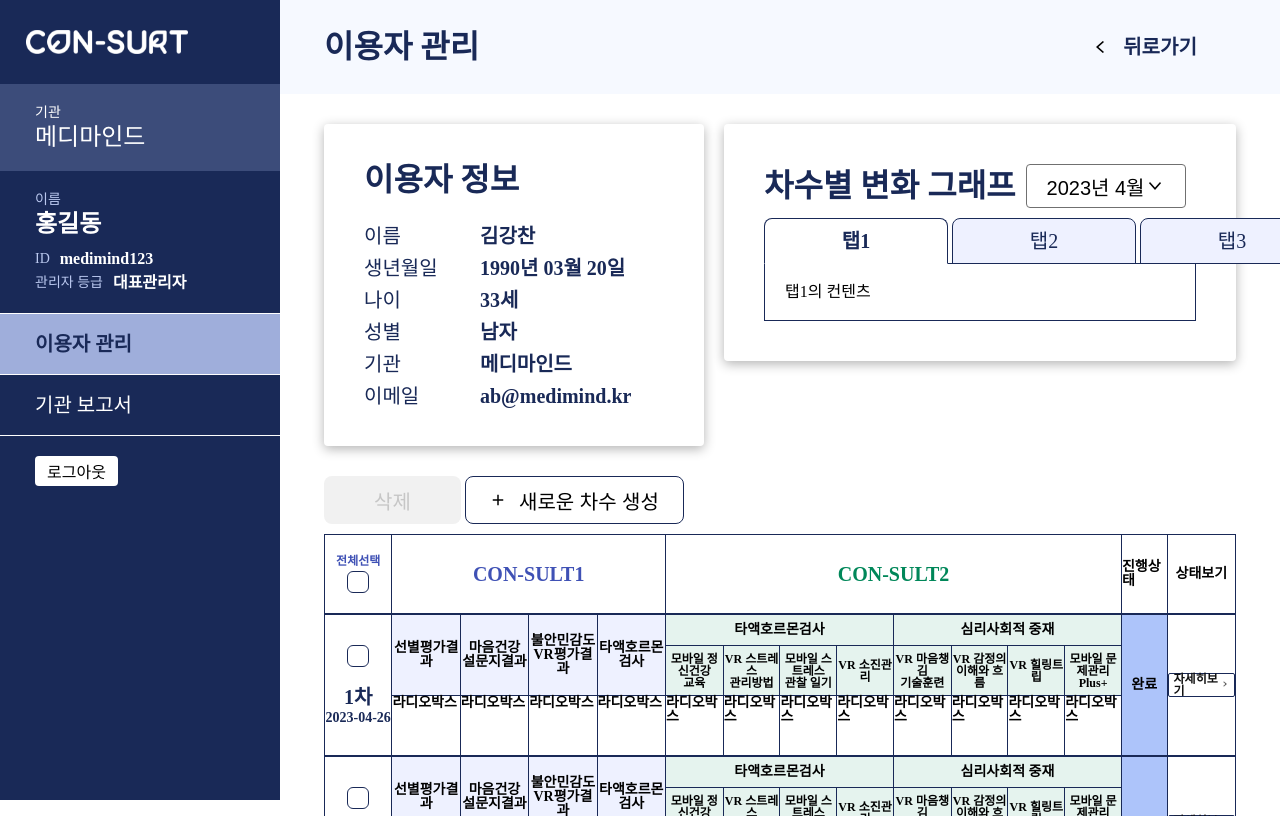
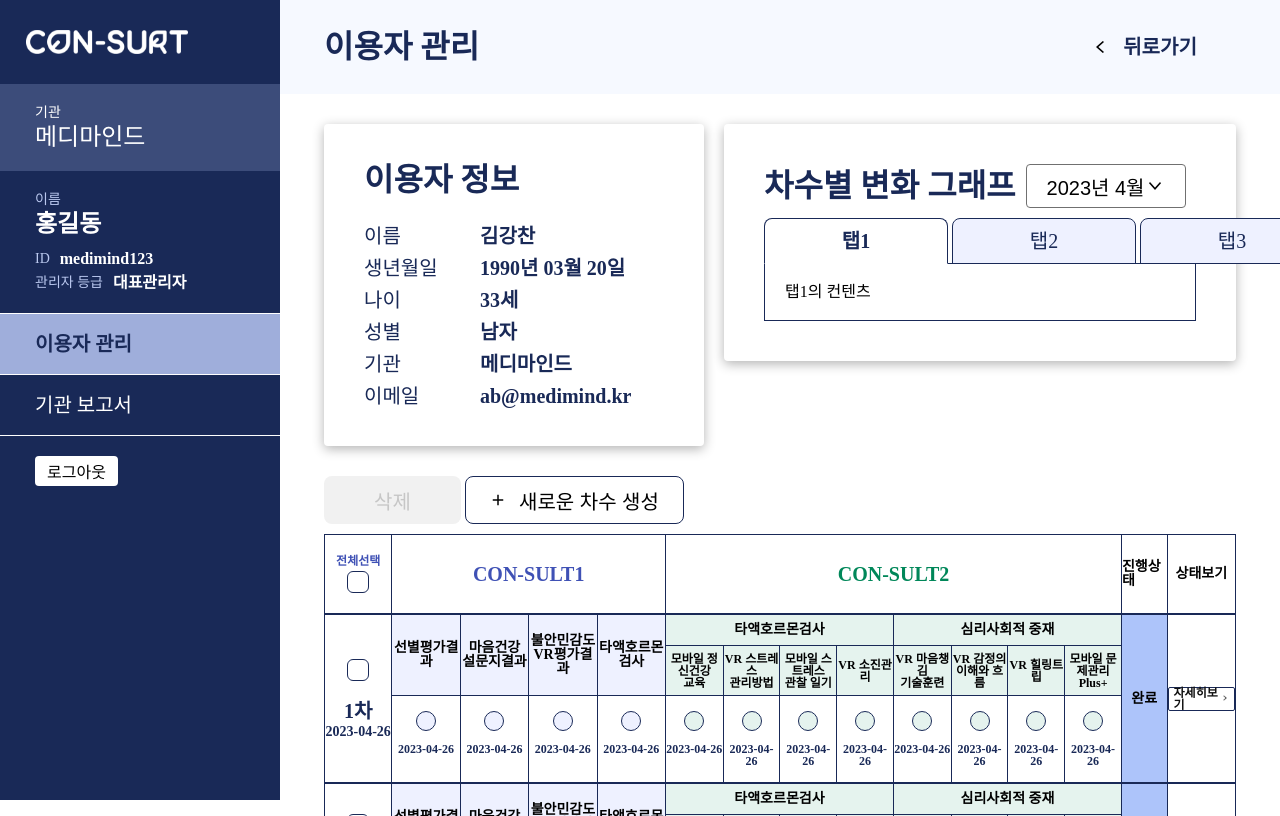
Before and after one commit to osang4664/mypjt, a React (Create React App) app: page /pages/consult2/manage6 in a window 1280 px wide. Built offline with nearby package versions, Linux system fonts and the light colour scheme.

Commit message:
win marked 추가

```diff
--- a/src/App.tsx
+++ b/src/App.tsx
@@ -21,6 +21,7 @@
 import GuideTextfield from './guide/guide_textfield';
 import GuideTabs from './guide/guide_tabs';
 import GuideUserinfoWrap from './guide/guide_userinfo-wrap';
+import GuideMarked from './guide/guide_marked';
 
 import Main from './pages/main';
 import PageList from './pages/page_list';
@@ -49,6 +50,7 @@
       <Route path="/guide/guide_textfield" element={<GuideTextfield/>} />
       <Route path="/guide/guide_tabs" element={<GuideTabs/>} />
       <Route path="/guide/guide_userinfo-wrap" element={<GuideUserinfoWrap/>} />
+      <Route path="/guide/guide_marked" element={<GuideMarked/>} />
 
       <Route path="/components/pagenation" element={<Pagenation/>} />
       <Route path="/components/searchbox" element={<Searchbox/>} />
--- a/src/assets/scss/_index.scss
+++ b/src/assets/scss/_index.scss
@@ -20,6 +20,7 @@
 @import "componentes/textfield.scss";
 @import "componentes/tabs.scss";
 @import "componentes/userinfo-wrap.scss";
+@import "componentes/marked.scss";
 
 
 @import "pages/pages.scss";
--- a/src/assets/scss/base/_common.scss
+++ b/src/assets/scss/base/_common.scss
@@ -18,3 +18,17 @@
 .mt30 {
   margin-top: 30px;
 }
+
+/* scroll-y */
+$color-primary-main: #192957;
+.scroll-y::-webkit-scrollbar {
+  width: 8px;
+}
+.scroll-y::-webkit-scrollbar-thumb {
+  height: 30%; /* 스크롤바의 길이 */
+  background: $color-primary-main; /* 스크롤바의 색상 */
+  border-radius: 10px;
+}
+.scroll-y::-webkit-scrollbar-track {
+  background: #eee;  /*스크롤바 뒷 배경 색상*/
+}
--- /dev/null
+++ b/src/assets/scss/componentes/_marked.scss
@@ -0,0 +1,28 @@
+/* 체크표기 */
+.marked {
+  text-align: center;
+  em {
+    width: 18px;
+    height: 18px;
+    border: 1px solid $color-primary-main;
+    display: block;
+    border-radius: 50%;
+    margin: 0 auto;
+  }
+  p {
+    font-size: 12px;
+    font-weight: $font-weight-bold;
+    color: $bg-primary-main;
+    margin-top: 12px;
+  }
+  &.blue {
+    em {
+      background: $bg-light-blue;
+    }
+  }
+  &.green {
+    em {
+      background: $bg-light-green;
+    }
+  }
+}
--- a/src/assets/scss/componentes/_table.scss
+++ b/src/assets/scss/componentes/_table.scss
@@ -51,8 +51,10 @@
   }
 
   /* 헤더 고정 스크롤 테이블 */
-  &.type_scroll_y {
+  &.type_scroll {
     margin-top: 10px;
+    max-height: 500px;
+    overflow-y: auto;
     .table_head {
       width: 100%;
       display: flex;
@@ -106,6 +108,8 @@
     }
     .table_body {
       width: 100%;
+      // max-height: 500px;
+      // overflow-y: auto;
     }
     .table_body_line {
       display: flex;
@@ -149,6 +153,7 @@
           height: 50px;
           text-align: center;
         }
+
       }
       &.consult2 {
         width: 25%;
@@ -186,6 +191,9 @@
           }
         }
       }
+      .bot {
+        padding: 15px 0;
+      }
       &.state {
         width: 5%;
         display: flex;
--- /dev/null
+++ b/src/guide/guide_marked.tsx
@@ -0,0 +1,52 @@
+import React from 'react'
+
+function GuideMarked () {
+  return (
+
+    <div className='guide-container'>
+      <div className="guide-inner">
+        <h2>가이드페이지</h2>
+
+        <div className='guide-item'>
+          <p className='guide-title'>1. 표시되는 내용
+            <p className='guide-sub'>기본타입/파란타입/초록타입</p>
+          </p>
+          <div className='flex'>
+            <div className="marked">
+              <em></em>
+            </div>
+            <div className="marked blue">
+              <em></em>
+            </div>
+            <div className="marked green">
+              <em></em>
+            </div>
+          </div>
+        </div>
+
+        <div className='guide-item'>
+          <p className='guide-title'>2. 아래 텍스트 있을 때
+            <p className='guide-sub'>기본타입/파란타입/초록타입</p>
+          </p>
+          <div className='flex'>
+            <div className="marked">
+              <em></em>
+              <p>-</p>
+            </div>
+            <div className="marked blue">
+              <em></em>
+              <p>2023-04-26</p>
+            </div>
+            <div className="marked green">
+              <em></em>
+              <p>2023-04-26</p>
+            </div>
+          </div>
+        </div>
+
+      </div>
+    </div>
+  )
+}
+
+export default GuideMarked
--- a/src/guide/guidelink.tsx
+++ b/src/guide/guidelink.tsx
@@ -103,6 +103,13 @@
             <td>/guide/guide_userinfo-wrap</td>
             <td>완료</td>
           </tr>
+          <tr>
+            <td>
+              <Link to="/guide/guide_marked">마크</Link>
+            </td>
+            <td>/guide/guide_marked</td>
+            <td>완료</td>
+          </tr>
         </tbody>
       </table>
     </div>
--- a/src/pages/consult2/manage6.tsx
+++ b/src/pages/consult2/manage6.tsx
@@ -108,7 +108,7 @@
             </button>
           </div>
 
-          <div className="table_wrap type_scroll_y">
+          <div className="table_wrap type_scroll">
             <div className="table_head">
               <div className='table_th check'>
                 <p>전체선택</p>
@@ -123,7 +123,7 @@
               <div className='table_th state'>진행상태</div>
               <div className='table_th detail'>상태보기</div>
             </div>
-            <div className="table_body">
+            <div className="table_body scroll-y">
               <div className="table_body_line">
                 <div className="table_td check">
                   <div className="checkbox">
@@ -137,25 +137,37 @@
                 <div className="table_td consult1">
                   <div className='top'>선별평가결과</div>
                   <div className='bot'>
-                    라디오박스
+                    <div className="marked blue">
+                      <em></em>
+                      <p>2023-04-26</p>
+                    </div>
                   </div>
                 </div>
                 <div className="table_td consult1">
                   <div className='top'>마음건강<br/>설문지결과</div>
                   <div className='bot'>
-                    라디오박스
+                    <div className="marked blue">
+                      <em></em>
+                      <p>2023-04-26</p>
+                    </div>
                   </div>
                 </div>
                 <div className="table_td consult1">
                   <div className='top'>불안민감도<br/>VR평가결과</div>
                   <div className='bot'>
-                    라디오박스
+                    <div className="marked blue">
+                      <em></em>
+                      <p>2023-04-26</p>
+                    </div>
                   </div>
                 </div>
                 <div className="table_td consult1">
                   <div className='top'>타액호르몬검사</div>
                   <div className='bot'>
-                    라디오박스
+                    <div className="marked blue">
+                      <em></em>
+                      <p>2023-04-26</p>
+                    </div>
                   </div>
                 </div>
                 <div className="table_td consult2">
@@ -163,25 +175,37 @@
                   <div className="depth_2">
                     <div className="mid">모바일 정신건강<br/>교육</div>
                     <div className='bot'>
-                      라디오박스
+                      <div className="marked green">
+                        <em></em>
+                        <p>2023-04-26</p>
+                      </div>
                     </div>
                   </div>
                   <div className="depth_2">
                     <div className="mid">VR 스트레스<br/>관리방법</div>
                     <div className='bot'>
-                      라디오박스
+                      <div className="marked green">
+                        <em></em>
+                        <p>2023-04-26</p>
+                      </div>
                     </div>
                   </div>
                   <div className="depth_2">
                     <div className="mid">모바일 스트레스<br/>관찰 일기</div>
                     <div className='bot'>
-                      라디오박스
+                      <div className="marked green">
+                        <em></em>
+                        <p>2023-04-26</p>
+                      </div>
                     </div>
                   </div>
                   <div className="depth_2">
                     <div className="mid">VR 소진관리</div>
                     <div className='bot'>
-                      라디오박스
+                      <div className="marked green">
+                        <em></em>
+                        <p>2023-04-26</p>
+                      </div>
                     </div>
                   </div>
                 </div>
@@ -190,25 +214,37 @@
                   <div className="depth_2">
                     <div className="mid">VR 마음챙김<br/>기술훈련</div>
                     <div className='bot'>
-                      라디오박스
+                      <div className="marked green">
+                        <em></em>
+                        <p>2023-04-26</p>
+                      </div>
                     </div>
                   </div>
                   <div className="depth_2">
                     <div className="mid">VR 감정의<br/>이해와 흐름</div>
                     <div className='bot'>
-                      라디오박스
+                      <div className="marked green">
+                        <em></em>
+                        <p>2023-04-26</p>
+                      </div>
                     </div>
                   </div>
                   <div className="depth_2">
                     <div className="mid">VR 힐링트립</div>
                     <div className='bot'>
-                      라디오박스
+                      <div className="marked green">
+                        <em></em>
+                        <p>2023-04-26</p>
+                      </div>
                     </div>
                   </div>
                   <div className="depth_2">
                     <div className="mid">모바일 문제관리<br/>Plus+</div>
                     <div className='bot'>
-                      라디오박스
+                      <div className="marked green">
+                        <em></em>
+                        <p>2023-04-26</p>
+                      </div>
                     </div>
                   </div>
                 </div>
```
